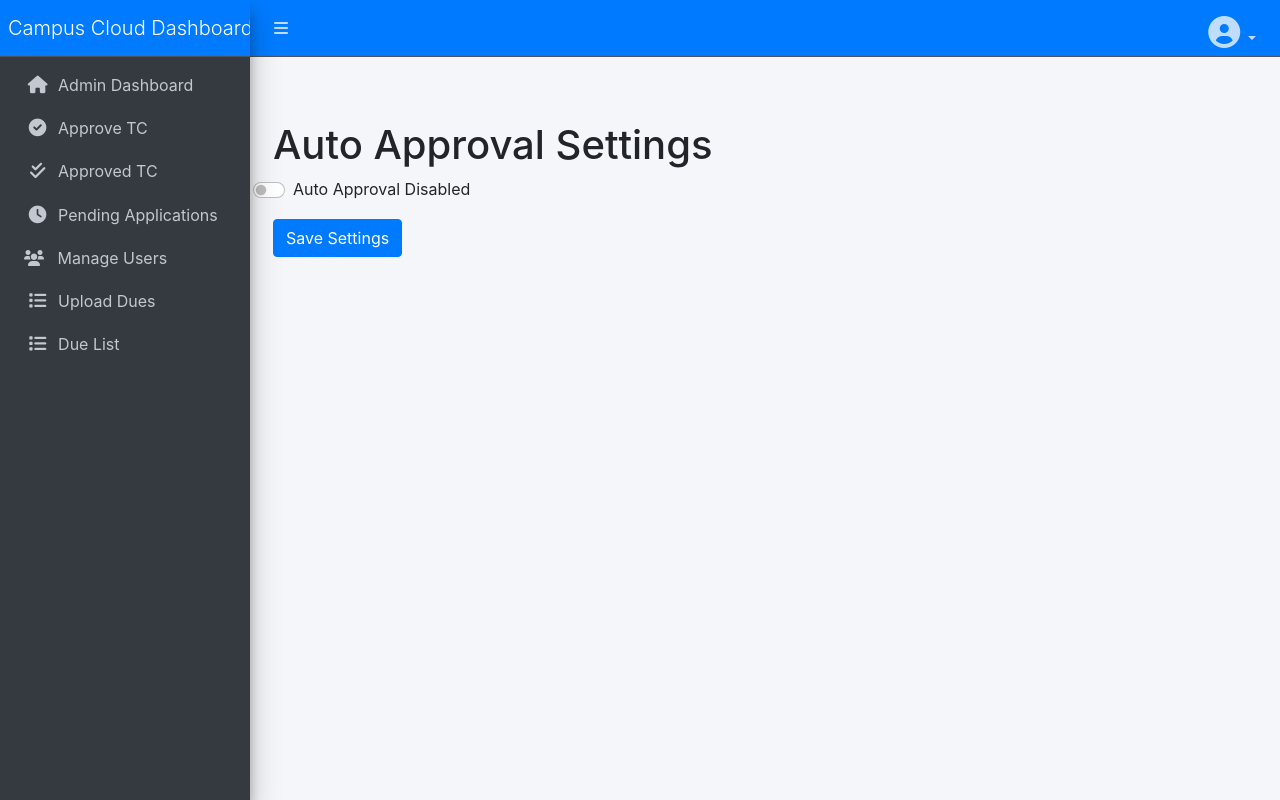
After one commit to mobindaz/Tc_Management_System, a Django app: page /collegeusers/settings/auto-approval/ in a window 1280 px wide. The commit adds this page. Run offline with Django 5.2, Linux system fonts and the light colour scheme; a user stored in the database is signed in; data comes from the database, SQL or seed files in the repository; both versions use the stored data as it was after the commit; some libraries are stand-ins or nearby versions.

Commit message:
Created Auto approve settings for all collegeusers

```diff
--- a/adminuser/models.py
+++ b/adminuser/models.py
@@ -41,7 +41,7 @@ class CustomUser(AbstractUser):
     phone_number = models.CharField(max_length=15, blank=True, null=True)
     email = models.EmailField(unique=False, blank=True, null=True)
     profile_picture = models.ImageField(upload_to='profile_pictures/', blank=True, null=True)
-
+    auto_approval_enabled = models.BooleanField(default=False)
     # Student-specific fields
     prn = models.CharField(max_length=20, blank=True, null=True, unique=True)
     parent_name = models.CharField(max_length=100, blank=True, null=True)
--- /dev/null
+++ b/collegeusers/models.py
@@ -0,0 +1,6 @@
+from django.db import models
+from django.conf import settings
+
+class AutoApprovalSettings(models.Model):
+    user = models.OneToOneField(settings.AUTH_USER_MODEL, on_delete=models.CASCADE)
+    auto_approval_enabled = models.BooleanField(default=False)
--- a/collegeusers/urls.py
+++ b/collegeusers/urls.py
@@ -24,4 +24,6 @@ urlpatterns = [
     path('profile/', views.view_profile, name='view_profile'),
     path('profile/edit/', views.edit_profile, name='edit_profile'),
     path('remove-due/<int:due_id>/', views.remove_due, name='remove_due'),
+    path('auto-approve/', views.auto_approve_view, name='auto_approve_view'),
+    path('settings/auto-approval/', views.auto_approval_settings, name='auto_approval_settings'),
 ]
--- a/collegeusers/views.py
+++ b/collegeusers/views.py
@@ -1,5 +1,5 @@
 from django.shortcuts import render, get_object_or_404, redirect
-from django.http import HttpResponseForbidden
+from django.http import HttpResponseForbidden, JsonResponse
 from django.contrib.auth.decorators import login_required
 from django.db.models.signals import post_save
 from django.dispatch import receiver
@@ -10,14 +10,90 @@ from django.http import HttpResponseRedirect
 from django.contrib import messages
 from .forms import ProfileEditForm
 from datetime import timedelta
-from celery import shared_task
+from .models import AutoApprovalSettings
 import csv
 import logging
+import threading
 
 logger = logging.getLogger(__name__)
 
 
+# Process Applications
+def process_applications(user):
+    """
+    Function to process TC applications for a specific user every 2 minutes.
+    - If a PRN matches the uploaded due list, the application goes to 'due'.
+    - If not, the application is auto-approved.
+    """
+    # Get all applications in 'pending' status that are at least 2 minutes old
+    two_minutes_ago = now() - timedelta(minutes=2)
+    pending_apps = TCApplication.objects.filter(status='pending', created_at__lte=two_minutes_ago)
 
+    for app in pending_apps:
+        # Check if the PRN exists in any uploaded due list for the given user
+        matching_due = UploadedDueList.objects.filter(prn=app.prn, added_by=user)
+
+        if matching_due.exists():
+            # Move the application to the due list
+            app.status = 'due'
+            app.due_users.add(user)
+        else:
+            # Approve the application
+            app.status = 'approved'
+
+        app.save()
+
+# Auto Approval View
+@login_required
+def auto_approve_view(request):
+    """
+    View to start the auto-approval process for non-student roles.
+    """
+    user = request.user
+
+    # Ensure only non-student roles can start auto-approval
+    if user.role == 'student':
+        return JsonResponse({'error': 'Students are not authorized to access this feature.'}, status=403)
+
+    def auto_approval_task():
+        """
+        Background task for processing applications every 2 minutes for the current user.
+        """
+        while True:
+            process_applications(user)
+            threading.Event().wait(120)  # Wait for 2 minutes before the next execution
+
+    # Run the background task in a new thread
+    thread = threading.Thread(target=auto_approval_task, daemon=True)
+    thread.start()
+
+    return JsonResponse({'message': f'Auto-approval started successfully for {user.role}.'}, status=200)
+
+@login_required
+def auto_approval_settings(request):
+    """
+    A page to toggle auto-approval on or off.
+    """
+    user = request.user
+
+    # Ensure only non-student users can toggle the setting
+    if user.role == 'student':
+        return JsonResponse({'error': 'Students are not authorized to access this feature.'}, status=403)
+
+    # Fetch or create the setting for the current user
+    setting, _ = AutoApprovalSettings.objects.get_or_create(user=user)
+
+    if request.method == 'POST':
+        # Toggle the auto-approval setting
+        auto_approval_state = request.POST.get('auto_approval_state') == 'on'
+        setting.auto_approval_enabled = auto_approval_state
+        setting.save()
+
+        return JsonResponse({
+            'message': f"Auto-approval has been {'enabled' if auto_approval_state else 'disabled'}."
+        })
+
+    return render(request, 'auto_approval_settings.html', {'auto_approval_enabled': setting.auto_approval_enabled})
 
 @login_required
 def upload_due_list(request):
--- a/mysite/settings.py
+++ b/mysite/settings.py
@@ -53,6 +53,7 @@ INSTALLED_APPS = [
     'adminuser',
     'student',
     'collegeusers',
+
 ]
 
 
--- /dev/null
+++ b/templates/auto_approval_settings.html
@@ -0,0 +1,28 @@
+{% extends "base.html" %}
+
+{% block content %}
+<div class="container mt-5">
+    <h1>Auto Approval Settings</h1>
+    <form method="post">
+        {% csrf_token %}
+        <div class="form-check form-switch">
+            <input
+                class="form-check-input"
+                type="checkbox"
+                id="autoApprovalSwitch"
+                name="auto_approval_state"
+                {% if auto_approval_enabled %}checked{% endif %}
+            >
+            <label class="form-check-label" for="autoApprovalSwitch">
+                Auto Approval
+                {% if auto_approval_enabled %}
+                    Enabled
+                {% else %}
+                    Disabled
+                {% endif %}
+            </label>
+        </div>
+        <button type="submit" class="btn btn-primary mt-3">Save Settings</button>
+    </form>
+</div>
+{% endblock %}
--- a/templates/base.html
+++ b/templates/base.html
@@ -95,6 +95,11 @@
                 <ul class="dropdown-menu dropdown-menu-end" aria-labelledby="dropdownMenuLink">
                     <!-- Dropdown Links -->
                     <li><a href="{% url 'view_profile' %}" class="dropdown-item"><i class="fas fa-user"></i> View Profile</a></li>
+                    <li>
+                        <a href="{% url 'auto_approval_settings' %}" class="dropdown-item">
+                            <i class="fa fa-cog"></i> Auto Approval Settings
+                        </a>
+                    </li>
                     <li><hr class="dropdown-divider"></li>
                     <li><a href="{% url 'logout' %}" class="dropdown-item text-danger"><i class="fas fa-sign-out-alt"></i> Logout</a></li>
                 </ul>
--- a/templates/library/library_dashboard.html
+++ b/templates/library/library_dashboard.html
@@ -1,6 +1,6 @@
 {% extends "base.html" %}
 
-{% block title %}NCC Dashboard{% endblock %}
+{% block title %}Library Dashboard{% endblock %}
 
 {% block content %}
 <div class="content-header">
@@ -31,7 +31,7 @@
                 <div class="icon">
                     <i class="fas fa-thumbs-up"></i>
                 </div>
-                <a href="{% url 'approved_list' 'library' %}" class="small-box-footer">
+                <a href="{% url 'approved_list' 'library' %}"  class="small-box-footer">
                     View Details <i class="fas fa-arrow-circle-right"></i>
                 </a>
             </div>
--- a/templates/nss/nss_dashboard.html
+++ b/templates/nss/nss_dashboard.html
@@ -33,7 +33,7 @@
                 <div class="icon">
                     <i class="fas fa-thumbs-up"></i>
                 </div>
-                <a href="{% url 'approved_list' role %}" class="small-box-footer">
+                <a href="{% url 'approved_list' 'nss' %}"  class="small-box-footer">
                     View Details <i class="fas fa-arrow-circle-right"></i>
                 </a>
             </div>
--- a/templates/science_lab/science_lab_dashboard.html
+++ b/templates/science_lab/science_lab_dashboard.html
@@ -31,7 +31,7 @@
                 <div class="icon">
                     <i class="fas fa-thumbs-up"></i>
                 </div>
-                <a href="{% url 'approved_list' 'science_lab' %}" class="small-box-footer">
+                <a href="{% url 'approved_list' 'lab' %}" class="small-box-footer">
                     View Details <i class="fas fa-arrow-circle-right"></i>
                 </a>
             </div>
```
Also changed, not shown: adminuser/views.py (+10 -0 lines), collegeusers/management/commands/process_auto_approval.py (added, +48 -0 lines), student/models.py (+5 -3 lines), student/views.py (+52 -8 lines), adminuser/migrations/0015_customuser_auto_approval_enabled.py (added), collegeusers/migrations/0003_initial.py (added), collegeusers/migrations/0004_delete_autoapprovesetting.py (added), collegeusers/migrations/0005_initial.py (added), db.sqlite3.
